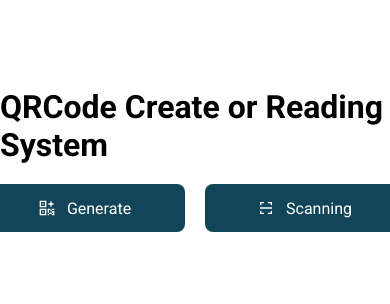
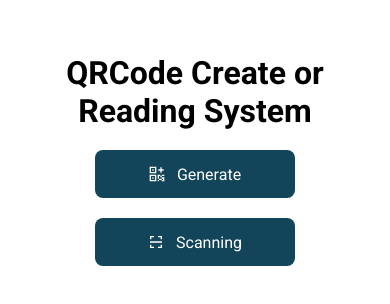
Before and after one commit to narsing-itkampalli/python-qr-scan-gen-web, a plain HTML site: page client/index.html in a window 390 px wide. Shown: the part 262-566 px from the top of the page. Drawn offline with Linux system fonts and the light colour scheme.

Commit message:
style: improve responsiveness and add body padding

```diff
--- a/client/style.css
+++ b/client/style.css
@@ -17,6 +17,7 @@ body, button {
     font-family: "Roboto", sans-serif;
     box-sizing: border-box;
     font-size: 16px;
+    padding: 0 24px;
 }
 
 img{
@@ -37,9 +38,15 @@ img{
     gap: 20px;
 }
 
+.main-container h1 {
+    text-align: center;
+}
+
 .button-list {
     display: flex;
     gap: 20px;
+    flex-wrap: wrap;
+    justify-content: center;
 }
 
 .main-container .button-list button {
```
